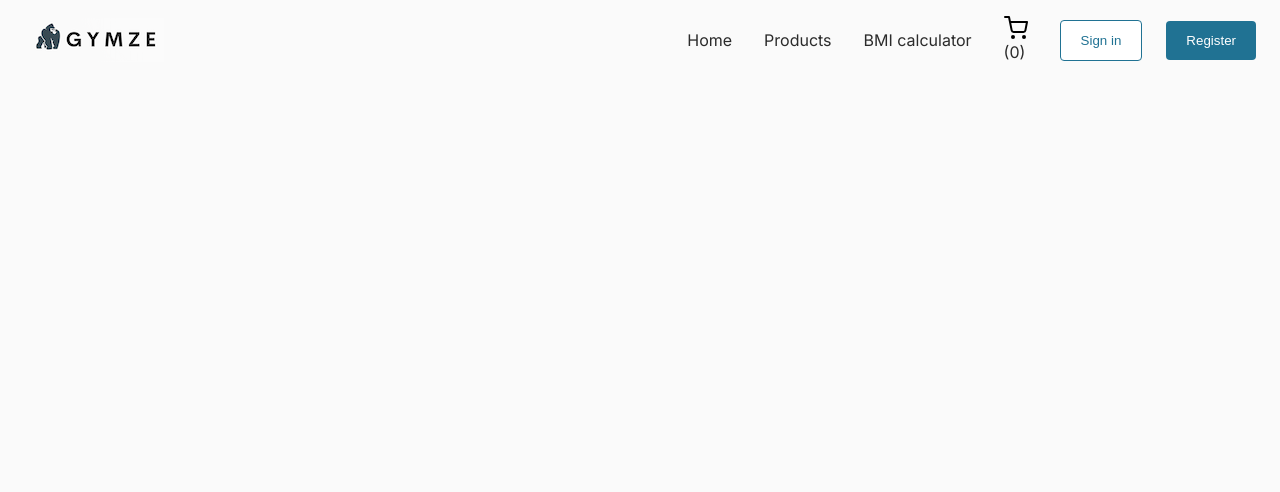
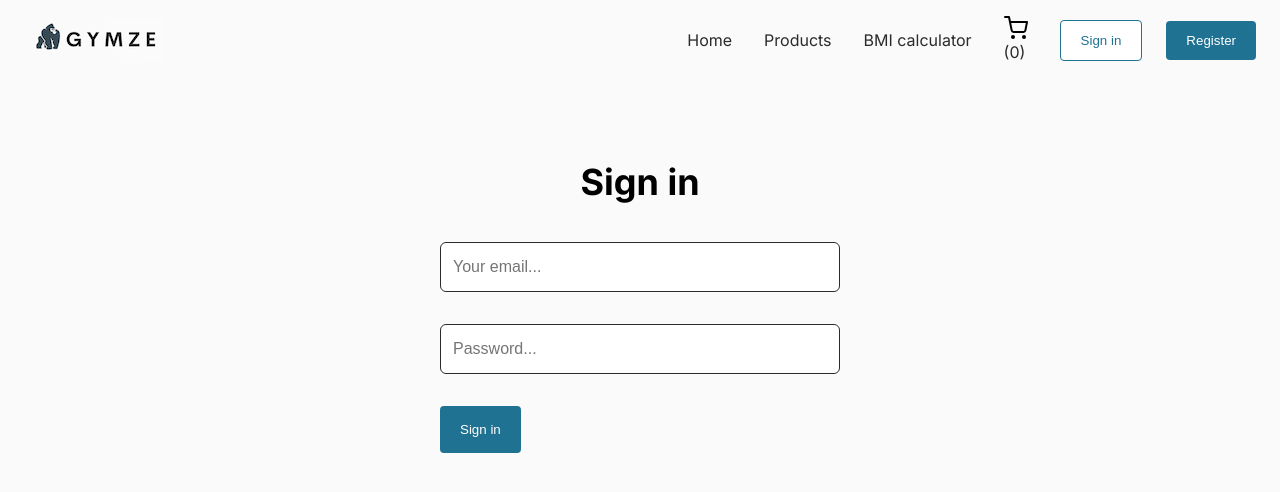
Before and after one commit to Ladislav98/gym-shop, a React (Vite) app: page /sign-in in a window 1280 px wide. Shown: the top 492 px of the page. Built offline with nearby package versions, Linux system fonts and the light colour scheme.

Commit message:
fake sign in

```diff
--- a/src/App.jsx
+++ b/src/App.jsx
@@ -6,6 +6,7 @@ import AllProducts from "./pages/AllProducts/AllProducts";
 import { ShoppingCartItemsList } from "./pages/ShoppingCartItemsList/ShoppingCartItemsList";
 import BmiPage from "./pages/BmiPage/BmiPage";
 import Register from "./pages/Register/Register";
+import SignIn from "./pages/SingIn/SignIn";
 
 function App() {
   return (
@@ -19,6 +20,7 @@ function App() {
           <Route path="/bmi" element={<BmiPage />} />
           <Route path="/shopping-cart" element={<ShoppingCartItemsList />} />
           <Route path="/register" element={<Register />} />
+          <Route path="/sign-in" element={<SignIn />} />
         </Routes>
       </main>
     </>
--- a/src/components/Header/Header.jsx
+++ b/src/components/Header/Header.jsx
@@ -29,7 +29,7 @@ const Header = () => {
             <HeaderLink to="/shopping-cart">
               <ShoppingCart /> ({cartItems.length})
             </HeaderLink>
-            <Button onClick={() => navigate("/")} isoutline="true">
+            <Button onClick={() => navigate("/sign-in")} isoutline="true">
               Sign in
             </Button>
             <Button onClick={() => navigate("/register")}>Register</Button>
--- a/src/pages/ShoppingCartItemsList/ShoppiCartItemsListStyle.js
+++ b/src/pages/ShoppingCartItemsList/ShoppiCartItemsListStyle.js
@@ -5,8 +5,6 @@ export const FlexItems = styled.div`
   display: flex;
   flex-direction: column;
   gap: 8px;
-  /* border-top: 1px solid grey;
-  border-bottom: 1px solid grey; */
 
   @media screen and (${breakpoints.tablet}) {
     align-items: center;
--- /dev/null
+++ b/src/pages/SingIn/SignIn.jsx
@@ -0,0 +1,131 @@
+import { Formik } from "formik";
+import { useContext, useState } from "react";
+import * as Yup from "yup";
+import Section from "../../components/Section/Section";
+import {
+  Button,
+  ErrorMessage,
+  Field,
+  Form,
+  FormRow,
+  FormSuccessMessage,
+} from "../../utils/styles/generalStyles";
+import { AuthContext } from "./../../context/AuthContext";
+
+const SignIn = () => {
+  const [successMessage, setSuccessMessage] = useState(null);
+  const { setIsLoggedIn, setIsAdmin } = useContext(AuthContext);
+
+  return (
+    <Section title="Sign in">
+      <Formik
+        initialValues={{
+          email: "",
+          password: "",
+        }}
+        validationSchema={Yup.object({
+          email: Yup.string()
+            .email("Email is invalid")
+            .required("Email is required"),
+          password: Yup.string()
+            .min(8, "Password must be at least 8 characters long!")
+            .required("Password is required"),
+        })}
+        onSubmit={(values, { setSubmitting, resetForm }) => {
+          try {
+            const adminUser = {
+              email: "admin@gmail.com",
+              password: "admin1234",
+            };
+            const normalUser = {
+              email: "user@gmail.com",
+              password: "user1234",
+            };
+            if (
+              values.email === adminUser.email &&
+              values.password === adminUser.password
+            ) {
+              setIsAdmin(true);
+              setIsLoggedIn(true);
+              setSuccessMessage({
+                error: false,
+                message: "Admin is logged in successfully",
+              });
+            } else if (
+              values.email === normalUser.email &&
+              values.password === normalUser.password
+            ) {
+              setIsAdmin(false);
+              setIsLoggedIn(true);
+              setSuccessMessage({
+                error: false,
+                message: "User is logged in successfully",
+              });
+            } else {
+              setSuccessMessage({
+                error: true,
+                message: "Invalid email or password",
+              });
+            }
+
+            resetForm();
+
+            setTimeout(() => {
+              setSuccessMessage(null);
+            }, 2000);
+          } catch (err) {
+            setSuccessMessage({
+              error: true,
+              message: "User is not logged in successfully ",
+            });
+          } finally {
+            // Set submitting to false
+            setSubmitting(false);
+          }
+        }}
+      >
+        {(formik) => (
+          <Form>
+            {successMessage && (
+              <FormRow>
+                <FormSuccessMessage isError={successMessage.error}>
+                  {successMessage.message}
+                </FormSuccessMessage>
+              </FormRow>
+            )}
+            <FormRow>
+              <Field
+                type="email"
+                name="email"
+                placeholder="Your email..."
+                disabled={formik.isSubmitting}
+              />
+              <ErrorMessage component={"div"} name="email" />
+            </FormRow>
+            <FormRow>
+              <Field
+                type="password"
+                name="password"
+                placeholder="Password..."
+                disabled={formik.isSubmitting}
+              />
+              <ErrorMessage component={"div"} name="password" />
+            </FormRow>
+
+            <FormRow>
+              <Button
+                issecondary="true"
+                type="submit"
+                disabled={formik.isSubmitting}
+              >
+                {formik.isSubmitting ? "Processing..." : "Sign in"}
+              </Button>
+            </FormRow>
+          </Form>
+        )}
+      </Formik>
+    </Section>
+  );
+};
+
+export default SignIn;
--- a/src/utils/mock/products.js
+++ b/src/utils/mock/products.js
@@ -11,7 +11,7 @@ const productsMock = [
     imgSrc: ProductImg1,
     imgAlt: "produkt 1",
     title: "Creatine",
-    price: "100",
+    price: 100,
     content:
       "Unlock your full athletic potential with our Premium Creatine Monohydrate — the ultimate choice for those seeking unparalleled strength, endurance, and muscle gains. Whether you're a dedicated gym enthusiast, an elite athlete, or someone just starting their fitness journey, our creatine supplement is designed to elevate your performance to new heights.",
   },
@@ -20,7 +20,7 @@ const productsMock = [
     imgSrc: ProductImg3,
     imgAlt: "produkt 2",
     title: "Protein",
-    price: "50",
+    price: 50,
     content:
       "Elevate your fitness journey with our premium protein supplement. Designed to support your muscle recovery and growth, our protein powder provides the essential building blocks your body needs after a strenuous workout. With a smooth texture and a delicious taste, it's the perfect addition to your daily routine. Give your body the nourishment it deserves and embrace a healthier, stronger you.",
   },
@@ -29,7 +29,7 @@ const productsMock = [
     imgSrc: ProductImg2,
     imgAlt: "produkt 3",
     title: "Pre-Workout",
-    price: "200",
+    price: 200,
     content:
       "Elevate your training with our potent Pre-Workout Formula. Boost energy, focus, and endurance for a powerful workout experience. Unleash your full potential and make every session count. Elevate your fitness journey. Try our Pre-Workout now!",
   },
@@ -39,7 +39,7 @@ const productsMock = [
     imgSrc: ProductImg4,
     imgAlt: "produkt 4",
     title: "Creatine Monohydrate",
-    price: "20",
+    price: 20,
     content:
       "Enhance your strength and performance with our Pure Creatine Monohydrate. Unleash explosive energy, accelerate recovery, and build lean muscle. Experience the purity and quality you deserve. Elevate your workouts with confidence – choose the power of our Creatine Monohydrate.",
   },
@@ -48,7 +48,7 @@ const productsMock = [
     imgSrc: ProductImg5,
     imgAlt: "produkt 5",
     title: "Green Tea Extract",
-    price: "30",
+    price: 30,
     content:
       "Harness the power of nature with our Pure Green Tea Extract. Packed with antioxidants, this supplement is your key to supporting overall well-being. Green tea extract has been associated with numerous health benefits, including enhanced metabolism, improved cognitive function, and a boost to your body's natural defenses.",
   },
@@ -57,7 +57,7 @@ const productsMock = [
     imgSrc: ProductImg6,
     imgAlt: "produkt 6",
     title: "Vitamin A",
-    price: "60",
+    price: 60,
     content: "Get more Vitamin A with our product.",
   },
 ];
```
